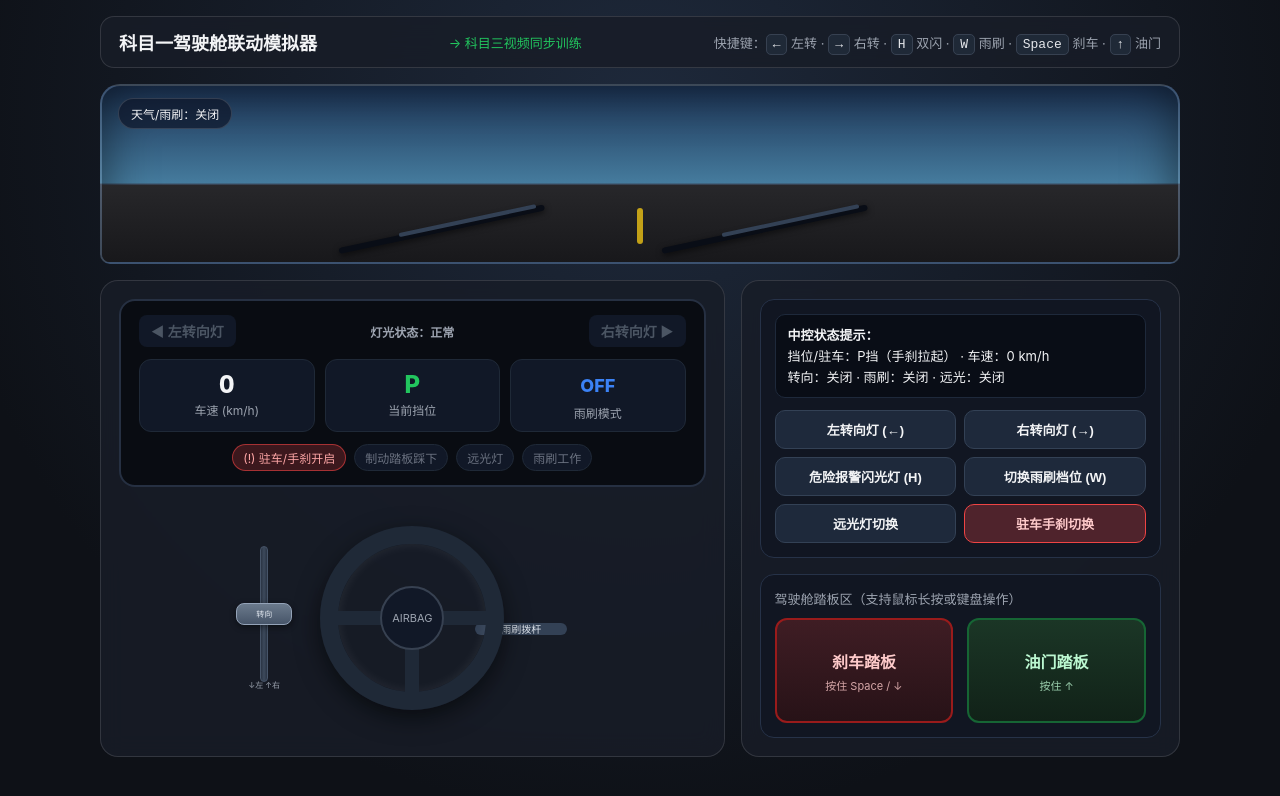
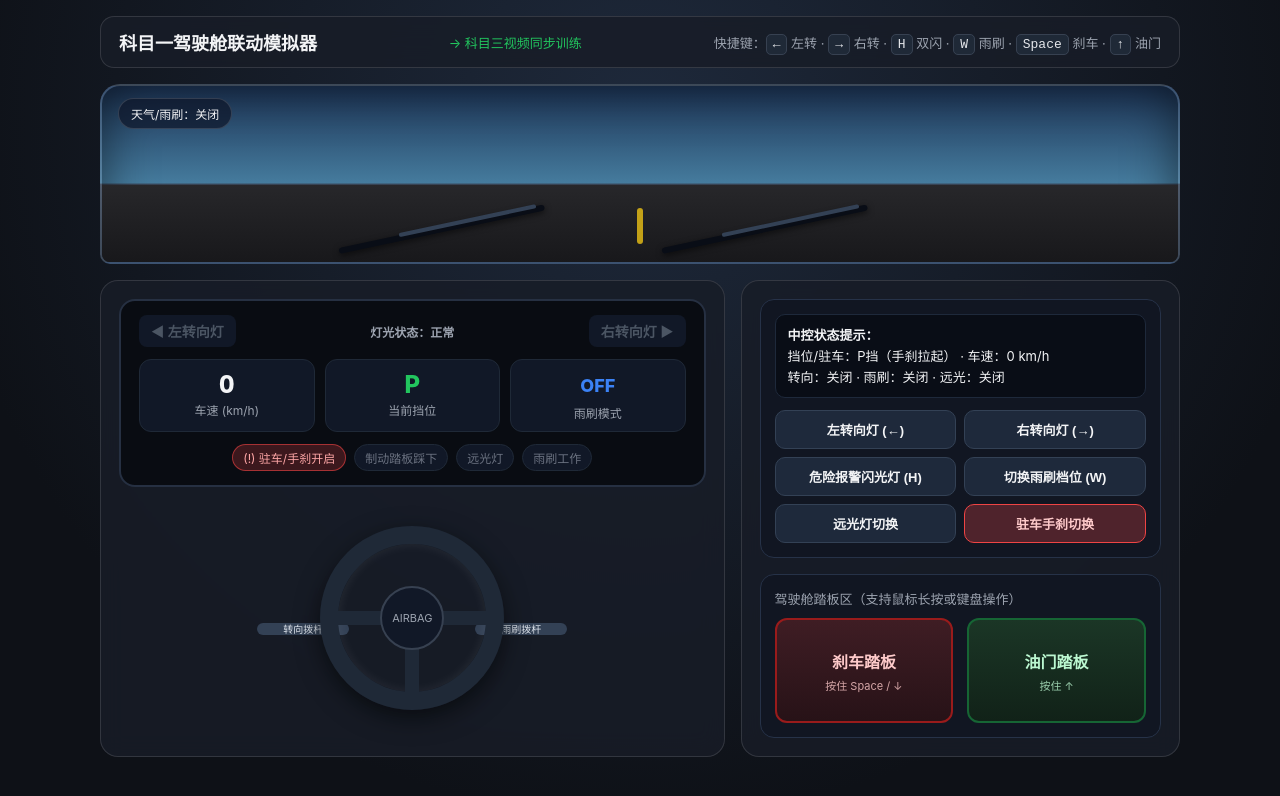
Before and after one commit to meandyson66/ke3-trainer, a plain HTML site: page subject1-cockpit.html in a window 1280 px wide. Drawn offline with Linux system fonts and the light colour scheme.

Commit message:
Revert "fix: turn stalk slides down for left, up for right"
This reverts commit c67154d04ec215e0e9c9fbe79104dc2915306a58.

```diff
--- a/subject1-cockpit.html
+++ b/subject1-cockpit.html
@@ -272,64 +272,6 @@
       justify-content: center;
       align-items: center;
     }
-    .turn-stalk-mount {
-      position: absolute;
-      left: calc(50% - 172px);
-      top: 16%;
-      width: 48px;
-      height: 148px;
-      z-index: 3;
-      touch-action: none;
-    }
-    .turn-stalk-shaft {
-      position: absolute;
-      left: 50%;
-      top: 6px;
-      bottom: 6px;
-      width: 8px;
-      margin-left: -4px;
-      border-radius: 4px;
-      background: linear-gradient(90deg, #2a3444, #3d4a5c 50%, #2a3444);
-      border: 1px solid #475569;
-      pointer-events: none;
-    }
-    .turn-stalk-handle {
-      position: absolute;
-      left: 50%;
-      top: 50%;
-      width: 56px;
-      height: 22px;
-      margin-left: -28px;
-      margin-top: -11px;
-      border-radius: 8px;
-      background: linear-gradient(180deg, #6b7a8c, #475569);
-      border: 1px solid #94a3b8;
-      cursor: grab;
-      transition: transform 0.14s ease, background 0.14s, border-color 0.14s;
-      display: flex;
-      align-items: center;
-      justify-content: center;
-      font-size: 8px;
-      color: #e2e8f0;
-      box-shadow: 0 2px 6px rgba(0, 0, 0, 0.45);
-    }
-    .turn-stalk-handle:active {
-      cursor: grabbing;
-    }
-    .turn-stalk-handle.latched {
-      background: linear-gradient(180deg, #22c55e, #15803d);
-      border-color: #86efac;
-    }
-    .turn-stalk-hint {
-      position: absolute;
-      left: -4px;
-      right: -4px;
-      bottom: -2px;
-      text-align: center;
-      font-size: 8px;
-      color: var(--text-muted);
-      pointer-events: none;
-    }
     .stalk {
       position: absolute;
       top: 52%;
@@ -345,7 +287,10 @@
       font-size: 10px;
       color: #e2e8f0;
     }
+    .stalk.left { left: calc(50% - 155px); }
     .stalk.right { right: calc(50% - 155px); }
+    .stalk.left.up { transform: rotate(-18deg); background: #16a34a; }
+    .stalk.left.down { transform: rotate(18deg); background: #16a34a; }
     .stalk.right.active { background: #2563eb; }
     .steering-wheel {
       position: relative;
@@ -551,11 +496,7 @@
         </div>
       </div>
       <div class="wheel-stage">
-        <div class="turn-stalk-mount" id="turnStalkMount" title="下滑左转 · 上滑右转">
-          <div class="turn-stalk-shaft" aria-hidden="true"></div>
-          <div id="leftStalk" class="turn-stalk-handle">转向</div>
-          <span class="turn-stalk-hint">↓左 ↑右</span>
-        </div>
+        <div id="leftStalk" class="stalk left" title="点击切换左转向拨杆">转向拨杆</div>
         <div id="steeringWheel" class="steering-wheel">
           <div class="wheel-spoke-h"></div>
           <div class="wheel-spoke-v"></div>
@@ -606,9 +547,6 @@
       speed: 0,
       blinkPhase: false
     };
-    const STALK_TRAVEL = 28;
-    const STALK_THRESH = 14;
-  let stalkDrag = { active: false, startY: 0, baseY: 0, offsetY: 0 };
     let audioCtx = null;
     function playTick() {
       try {
@@ -677,7 +615,9 @@
       if (state.turn === "left") wheelDeg = -28;
       if (state.turn === "right") wheelDeg = 28;
       els.steeringWheel.style.transform = `rotate(${wheelDeg}deg)`;
-      applyTurnStalkVisual();
+      els.leftStalk.classList.remove("up", "down");
+      if (state.turn === "left") els.leftStalk.classList.add("down");
+      if (state.turn === "right") els.leftStalk.classList.add("up");
       const wiperLabels = ["OFF", "LOW", "HIGH"];
       const wiperCn = ["关闭", "低速刮刷", "高速刮刷"];
       els.wiperStateVal.textContent = wiperLabels[state.wiperMode];
@@ -719,53 +659,6 @@
         转向：${state.hazard ? "双闪开启" : (state.turn === "left" ? "左转向" : state.turn === "right" ? "右转向" : "关闭")} · 雨刷：${wiperCn[state.wiperMode]} · 远光：${state.highBeam ? "开启" : "关闭"}
       `;
     }
-    function stalkOffsetForState() {
-      if (state.turn === "left") return STALK_TRAVEL;
-      if (state.turn === "right") return -STALK_TRAVEL;
-      return 0;
-    }
-    function applyTurnStalkVisual() {
-      const y = stalkDrag.active ? stalkDrag.offsetY : stalkOffsetForState();
-      els.leftStalk.style.transform = `translateY(${y}px)`;
-      const latched = !stalkDrag.active && state.turn !== "none";
-      els.leftStalk.classList.toggle("latched", latched);
-    }
-    function commitTurnStalkPosition() {
-      const y = stalkDrag.offsetY;
-      if (y > STALK_THRESH) {
-        state.turn = state.turn === "left" ? "none" : "left";
-      } else if (y < -STALK_THRESH) {
-        state.turn = state.turn === "right" ? "none" : "right";
-      } else if (Math.abs(y) <= 6) {
-        state.turn = "none";
-      }
-    }
-    function bindTurnStalkSlide() {
-      const handle = els.leftStalk;
-      const endDrag = () => {
-        if (!stalkDrag.active) return;
-        stalkDrag.active = false;
-        commitTurnStalkPosition();
-        stalkDrag.offsetY = stalkOffsetForState();
-        renderUI();
-      };
-      handle.addEventListener("pointerdown", (e) => {
-        handle.setPointerCapture(e.pointerId);
-        stalkDrag.active = true;
-        stalkDrag.startY = e.clientY;
-        stalkDrag.baseY = stalkOffsetForState();
-        stalkDrag.offsetY = stalkDrag.baseY;
-        applyTurnStalkVisual();
-      });
-      handle.addEventListener("pointermove", (e) => {
-        if (!stalkDrag.active) return;
-        const dy = e.clientY - stalkDrag.startY;
-        stalkDrag.offsetY = Math.max(-STALK_TRAVEL - 6, Math.min(STALK_TRAVEL + 6, stalkDrag.baseY + dy));
-        applyTurnStalkVisual();
-      });
-      handle.addEventListener("pointerup", endDrag);
-      handle.addEventListener("pointercancel", endDrag);
-    }
     function toggleTurn(dir) {
       state.turn = state.turn === dir ? "none" : dir;
       renderUI();
@@ -776,7 +669,11 @@
     }
     els.btnLeftTurn.addEventListener("click", () => toggleTurn("left"));
     els.btnRightTurn.addEventListener("click", () => toggleTurn("right"));
-    bindTurnStalkSlide();
+    els.leftStalk.addEventListener("click", () => {
+      const order = ["none", "left", "right"];
+      state.turn = order[(order.indexOf(state.turn) + 1) % order.length];
+      renderUI();
+    });
     els.rightStalk.addEventListener("click", cycleWiper);
     els.btnWiper.addEventListener("click", cycleWiper);
     els.btnHazard.addEventListener("click", () => {
```
